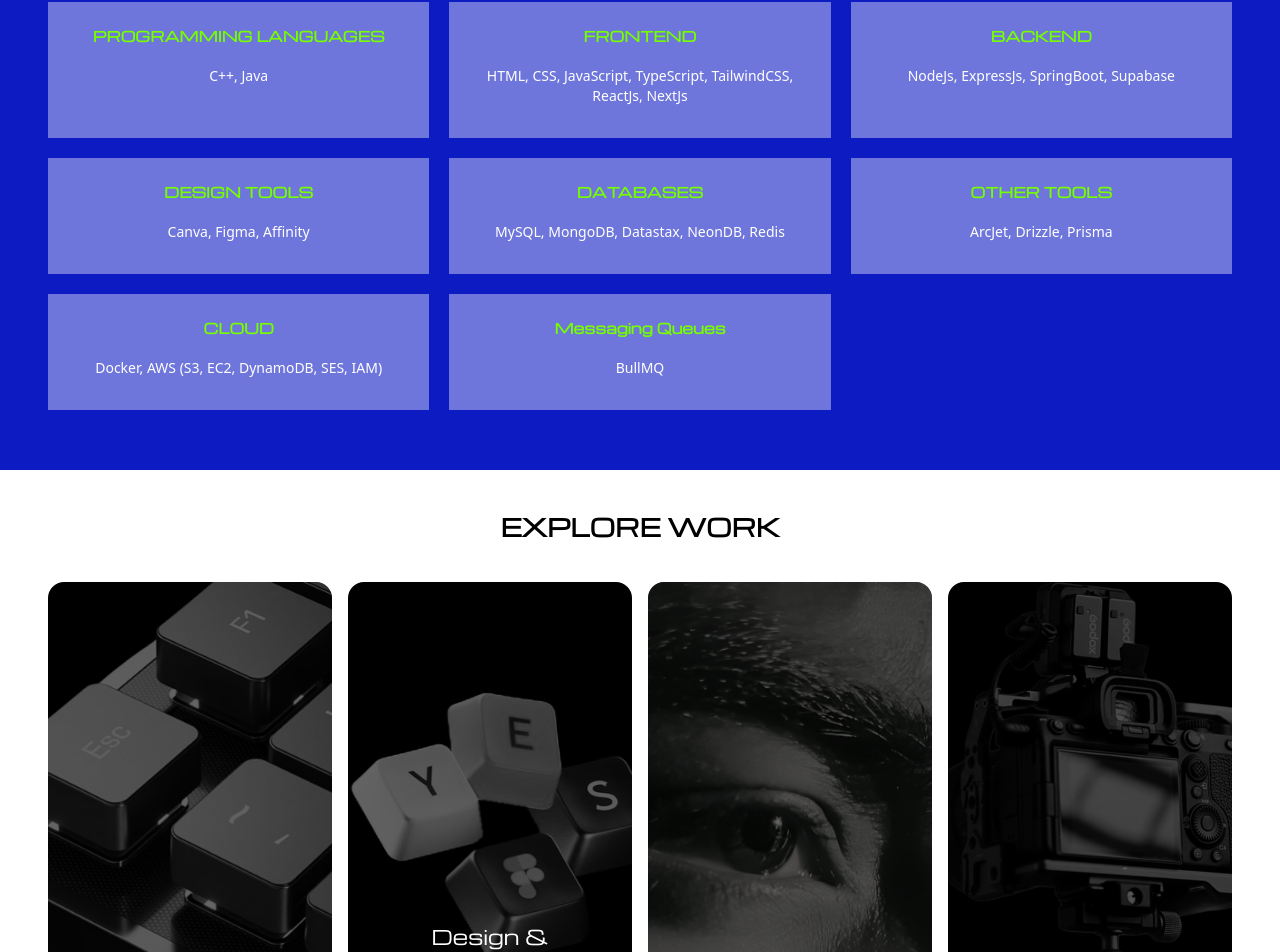
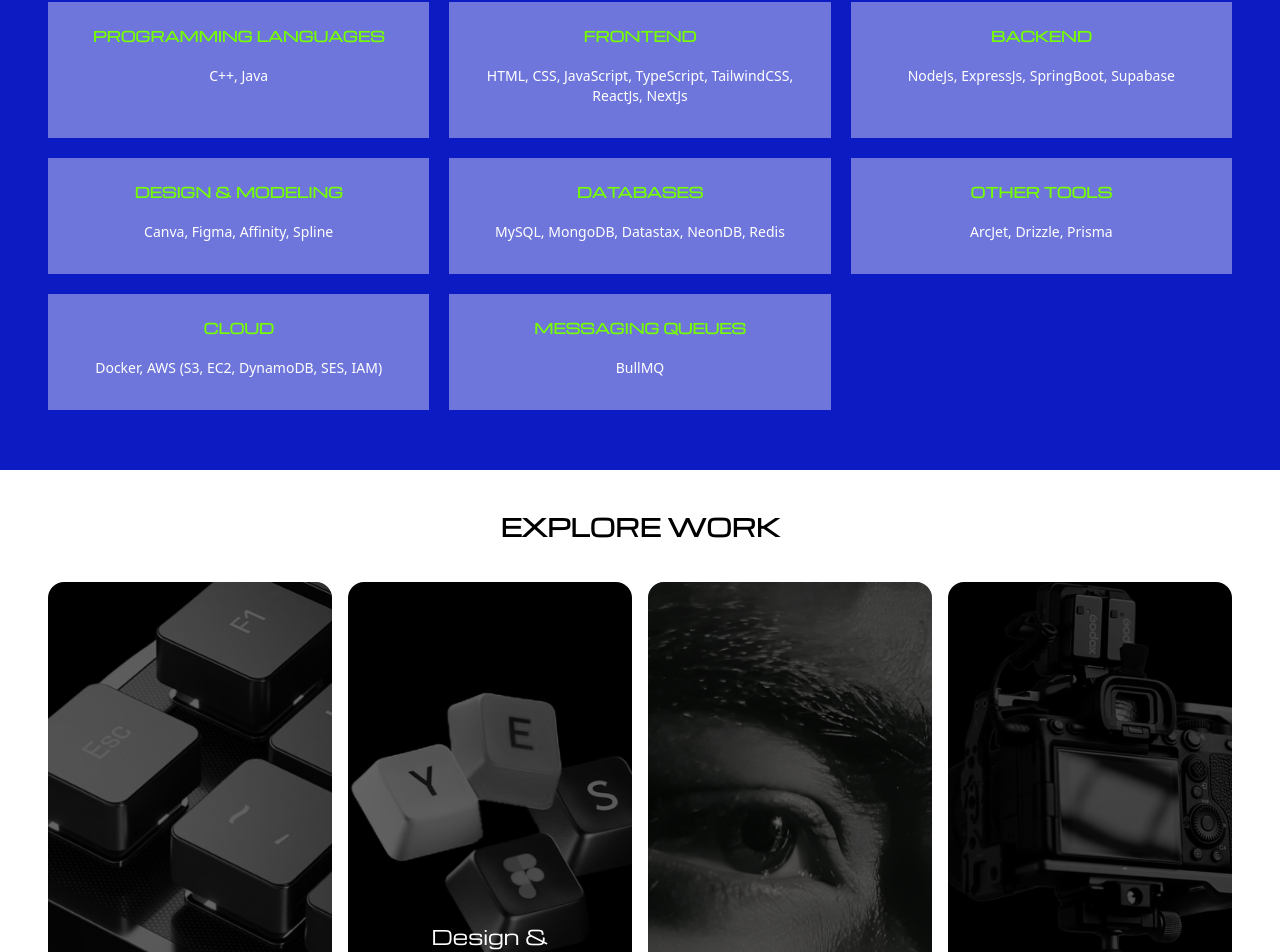
Before and after one commit to isudiptodas/isudiptodas_portfolio, a Next.js app: page / in a window 1280 px wide. Shown: the part 1470-2422 px from the top of the page. Built offline with nearby package versions, Linux system fonts and the light colour scheme; a web font is replaced by a local one.

Commit message:
Update page.tsx

```diff
--- a/src/app/page.tsx
+++ b/src/app/page.tsx
@@ -219,8 +219,8 @@ function page() {
               <p className="w-full text-center mt-5 text-white text-sm">NodeJs, ExpressJs, SpringBoot, Supabase</p>
             </div>
             <div className={`bg-white/40 w-full pt-6 pb-8 px-4 flex flex-col justify-start items-center`}>
-              <h3 className={`w-full text-center font-Michroma font-bold text-[#76fe00] text-sm`}>DESIGN TOOLS</h3>
-              <p className="w-full text-center mt-5 text-white text-sm">Canva, Figma, Affinity</p>
+              <h3 className={`w-full text-center font-Michroma font-bold text-[#76fe00] text-sm`}>DESIGN & MODELING</h3>
+              <p className="w-full text-center mt-5 text-white text-sm">Canva, Figma, Affinity, Spline</p>
             </div>
             <div className={`bg-white/40 w-full pt-6 pb-8 px-4 flex flex-col justify-start items-center`}>
               <h3 className={`w-full text-center font-Michroma font-bold text-[#76fe00] text-sm`}>DATABASES</h3>
@@ -235,7 +235,7 @@ function page() {
               <p className="w-full text-center mt-5 text-white text-sm">Docker, AWS (S3, EC2, DynamoDB, SES, IAM)</p>
             </div>
             <div className={`bg-white/40 w-full pt-6 pb-8 px-4 flex flex-col justify-start items-center`}>
-              <h3 className={`w-full text-center font-Michroma font-bold text-[#76fe00] text-sm`}>Messaging Queues</h3>
+              <h3 className={`w-full text-center font-Michroma font-bold text-[#76fe00] text-sm`}>MESSAGING QUEUES</h3>
               <p className="w-full text-center mt-5 text-white text-sm">BullMQ</p>
             </div>
           </div>
```
